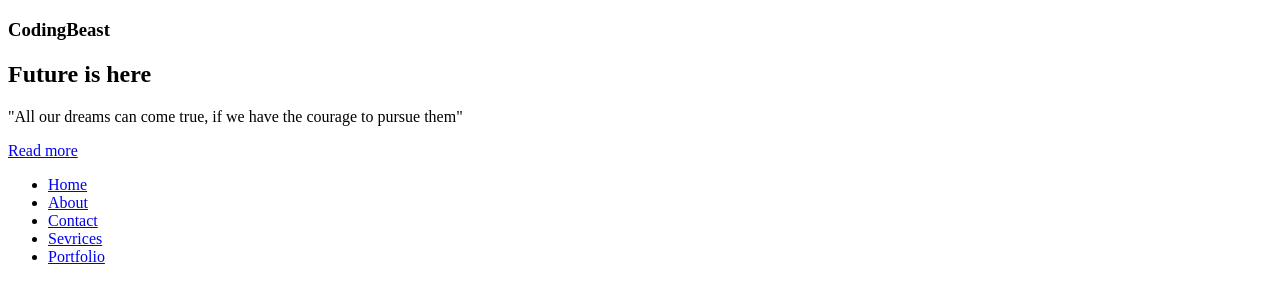
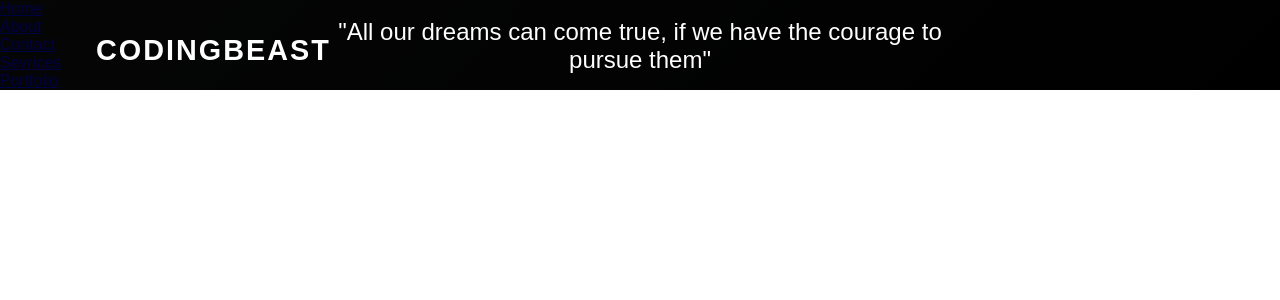
Before and after one commit to bapoDev/testingsite, a plain HTML site: page index.html in a window 1280 px wide. Drawn offline with Linux system fonts and the light colour scheme; the site is published under a folder, as on GitHub Pages, so addresses that start at the root find nothing; a web font is replaced by a local one.

Commit message:
css fix lol

```diff
--- a/index.html
+++ b/index.html
@@ -1,5 +1,5 @@
 <!DOCTYPE html>
-<link href="/main.css" rel="stylesheet">
+<link href="main.css" rel="stylesheet">
 <div class="container">
     <div class="navbar">
         <div class="menu">
```
